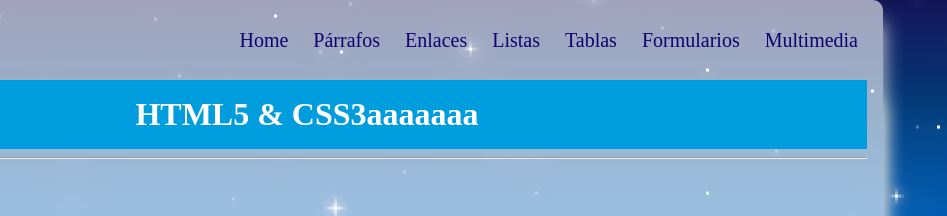
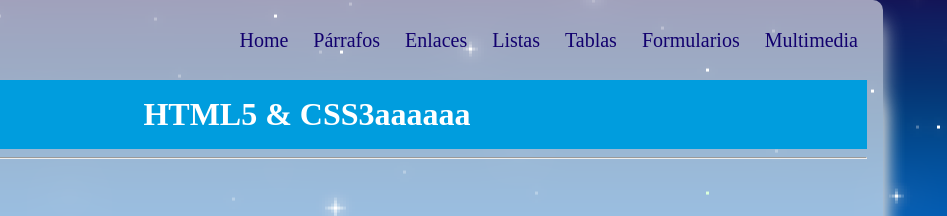
Before and after one commit to Misteremess/web24, a plain HTML site: page index.html in a window 1280 px wide. Shown: the top 216 px of the page, 333-1280 px from the left. Drawn offline with Linux system fonts and the light colour scheme.

Commit message:
Prueba 2

```diff
--- a/index.html
+++ b/index.html
@@ -61,7 +61,7 @@
         </header>
         <main class="shadow">
             <div class="px-3">
-                <h1 class="text-center bg-azul-o text-white py-3">HTML5 & CSS3aaaaaaa</h1>
+                <h1 class="text-center bg-azul-o text-white py-3">HTML5 & CSS3aaaaaa</h1>
             </div>
             <div class="px-3">
                 <hr>
```
Also changed, not shown: multimedia.html (+1 -1 lines).
